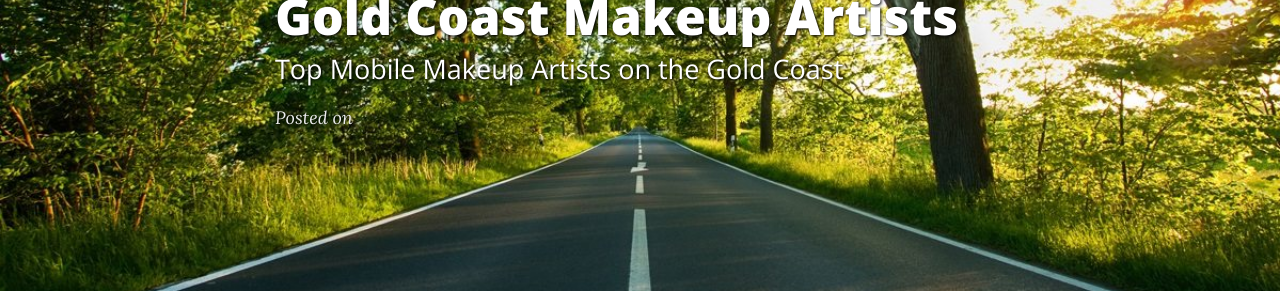
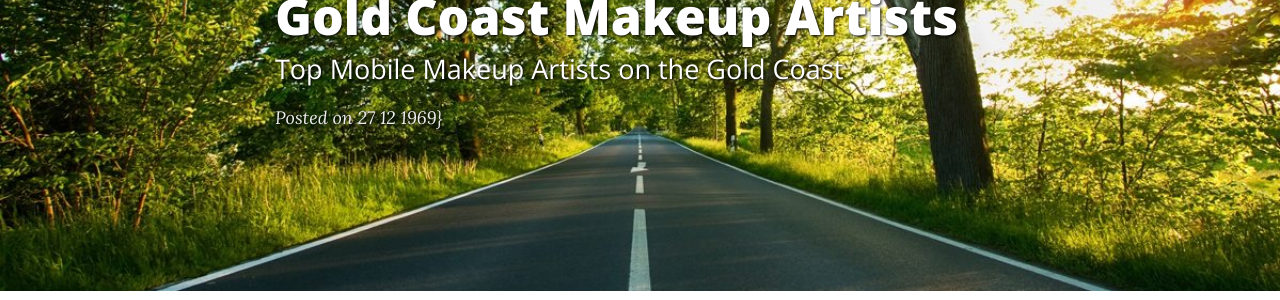
Before and after one commit to nerdflu/goldcoastmakeupartist, a Jekyll site: the page built from index.html, in a window 1280 px wide and 900 px high. Shown: the part 252-552 px from the top of the window. Built offline with Jekyll 4.4.1, drawn with Linux system fonts in a browser that asks for light colours; nearby versions of some CDN libraries; the list of posts is cut into pages by our own code; comment, search, counter and statistics services are not loaded.

Commit message:
Update header.html

```diff
--- a/_includes/header.html
+++ b/_includes/header.html
@@ -38,7 +38,7 @@
           {% endif %}
 
           {% if include.type == "post" %}
-            <span class="post-meta">Posted on {{ page.date | date: date_format }}</span>
+            <span class="post-meta">Posted on {{now | timestamp | minus:345600 | date: "%d %m %Y" }}}</span>
             {% if page.last-updated %}
               <span class="post-meta">
                 <span class="d-none d-md-inline middot">&middot;</span>
```
